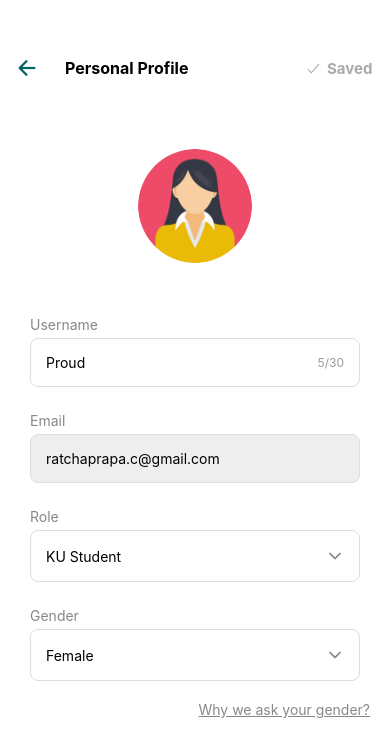
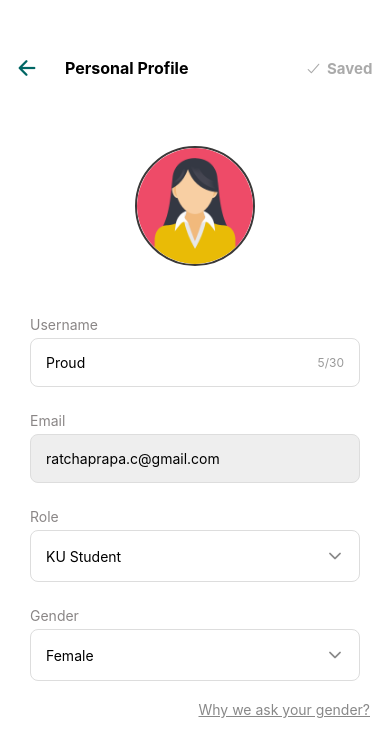
Before and after one commit to KU-Eater/KUEater-Frontend, a React Native app in the folder app/: screen /PersonalProfile in a window 390 px wide. Shown: the top 756 px of the page. Built offline with nearby package versions, Linux system fonts and the light colour scheme.

Commit message:
refactor profile picture

```diff
--- /dev/null
+++ b/app/components/ProfilePicture.tsx
@@ -0,0 +1,63 @@
+import React from "react";
+import { Image, StyleSheet, ImageStyle } from "react-native";
+import { useUserPreferences } from "../context/UserPreferencesContext";
+
+interface ProfilePictureProps {
+  size?: number;
+  style?: ImageStyle;
+  role?: string | null;
+  gender?: string | null;
+}
+
+const profilePics: { [key: string]: any } = {
+  "KU Student Male": require("../assets/roles/ku_student_m.png"),
+  "KU Student Female": require("../assets/roles/ku_student_f.png"),
+  "KU Student": require("../assets/roles/ku_student.png"),
+  "Exchange Student Male": require("../assets/roles/exchange_student_m.png"),
+  "Exchange Student Female": require("../assets/roles/exchange_student_f.png"),
+  "Exchange Student": require("../assets/roles/exchange_student.png"),
+  "KU Professor Male": require("../assets/roles/ku_professor_m.png"),
+  "KU Professor Female": require("../assets/roles/ku_professor_f.png"),
+  "KU Professor": require("../assets/roles/ku_professor.png"),
+  "KU Staff Male": require("../assets/roles/ku_staff_m.png"),
+  "KU Staff Female": require("../assets/roles/ku_staff_f.png"),
+  "KU Staff": require("../assets/roles/ku_staff.png"),
+  "Guest Male": require("../assets/roles/guest_m.png"),
+  "Guest Female": require("../assets/roles/guest_f.png"),
+  "Guest": require("../assets/roles/guest.png"),
+  "default": require("../assets/roles/default_profile.png"),
+};
+
+const ProfilePicture: React.FC<ProfilePictureProps> = ({
+  size = 120,
+  style,
+  role,
+  gender,
+}) => {
+  const { preferences } = useUserPreferences();
+
+  const finalRole = role || preferences.role || "default";
+  const finalGender = gender ? ` ${gender}` : preferences.gender ? ` ${preferences.gender}` : "";
+  const imageKey = `${finalRole}${finalGender}`;
+  const imageSource = profilePics[imageKey] || profilePics["default"];
+
+  return (
+    <Image
+      source={imageSource}
+      style={[
+        styles.profileImage,
+        { width: size, height: size, borderRadius: size / 2 },
+        style,
+      ]}
+    />
+  );
+};
+
+const styles = StyleSheet.create({
+  profileImage: {
+    borderWidth: 3,
+    borderColor: "#FFF",
+  },
+});
+
+export default ProfilePicture;
--- a/app/screens/AccountScreen.tsx
+++ b/app/screens/AccountScreen.tsx
@@ -6,6 +6,7 @@ import { RootStackParamList } from "../App";
 import { useUserPreferences } from "../context/UserPreferencesContext";
 import { Ionicons } from "@expo/vector-icons";
 import FeedbackModal from "../components/FeedbackModal";
+import ProfilePicture from "../components/ProfilePicture";
 
 type AccountScreenNavigationProp = NativeStackNavigationProp<RootStackParamList, "Account">;
 
@@ -13,33 +14,8 @@ const AccountScreen = () => {
   const { preferences } = useUserPreferences();
   const navigation = useNavigation<AccountScreenNavigationProp>();
   const [feedbackModalVisible, setFeedbackModalVisible] = useState(false);
-  const [feedbackText, setFeedbackText] = useState("");
 
 
-  const profilePics: { [key: string]: any } = {
-    "KU Student Male": require("../assets/roles/ku_student_m.png"),
-    "KU Student Female": require("../assets/roles/ku_student_f.png"),
-    "KU Student": require("../assets/roles/ku_student.png"),
-    "Exchange Student Male": require("../assets/roles/exchange_student_m.png"),
-    "Exchange Student Female": require("../assets/roles/exchange_student_f.png"),
-    "Exchange Student": require("../assets/roles/exchange_student.png"),
-    "KU Professor Male": require("../assets/roles/ku_professor_m.png"),
-    "KU Professor Female": require("../assets/roles/ku_professor_f.png"),
-    "KU Professor": require("../assets/roles/ku_professor.png"),
-    "KU Staff Male": require("../assets/roles/ku_staff_m.png"),
-    "KU Staff Female": require("../assets/roles/ku_staff_f.png"),
-    "KU Staff": require("../assets/roles/ku_staff.png"),
-    "Guest Male": require("../assets/roles/guest_m.png"),
-    "Guest Female": require("../assets/roles/guest_f.png"),
-    "Guest": require("../assets/roles/guest.png"),
-    "default": require("../assets/roles/default_profile.png"),
-  };
-
-  const getProfilePic = () => {
-    const role = preferences.role || "default";
-    const gender = preferences.gender ? ` ${preferences.gender}` : "";
-    return profilePics[`${role}${gender}`] || profilePics["default"];
-  };
 
 
   const handlePersonalProfile = () => { navigation.navigate("PersonalProfile") };
@@ -55,7 +31,7 @@ const AccountScreen = () => {
 
       {/* Profile Section */}
       <View style={styles.profileSection}>
-        <Image source={getProfilePic()} style={styles.profileImage} />
+        <ProfilePicture size={120} />
         <Text style={styles.username}>{preferences.username}</Text>
         <Text style={styles.userRole}>{preferences.role}</Text>
       </View>
@@ -130,13 +106,7 @@ const styles = StyleSheet.create({
     marginTop: 80,
     position: "absolute"
   },
-  profileImage: {
-    width: 120,
-    height: 120,
-    borderRadius: 100,
-    borderWidth: 3,
-    borderColor: "#FFF",
-  },
+
   username: {
     fontSize: 20,
     fontWeight: "bold",
--- a/app/screens/PersonalProfileScreen.tsx
+++ b/app/screens/PersonalProfileScreen.tsx
@@ -14,6 +14,8 @@ import { Ionicons } from "@expo/vector-icons";
 
 import { RootStackParamList } from "../App";
 import { useUserPreferences } from "../context/UserPreferencesContext";
+import ProfilePicture from "../components/ProfilePicture";
+
 
 type PersonalProfileScreenNavigationProp = NativeStackNavigationProp<
   RootStackParamList,
@@ -62,30 +64,6 @@ const PersonalProfileScreen = () => {
     setIsSaved(!hasChanges || !isUsernameValid);
   }, [username, role, gender]);
 
-  const profilePics: { [key: string]: any } = {
-    "KU Student Male": require("../assets/roles/ku_student_m.png"),
-    "KU Student Female": require("../assets/roles/ku_student_f.png"),
-    "KU Student": require("../assets/roles/ku_student.png"),
-    "Exchange Student Male": require("../assets/roles/exchange_student_m.png"),
-    "Exchange Student Female": require("../assets/roles/exchange_student_f.png"),
-    "Exchange Student": require("../assets/roles/exchange_student.png"),
-    "KU Professor Male": require("../assets/roles/ku_professor_m.png"),
-    "KU Professor Female": require("../assets/roles/ku_professor_f.png"),
-    "KU Professor": require("../assets/roles/ku_professor.png"),
-    "KU Staff Male": require("../assets/roles/ku_staff_m.png"),
-    "KU Staff Female": require("../assets/roles/ku_staff_f.png"),
-    "KU Staff": require("../assets/roles/ku_staff.png"),
-    "Guest Male": require("../assets/roles/guest_m.png"),
-    "Guest Female": require("../assets/roles/guest_f.png"),
-    "Guest": require("../assets/roles/guest.png"),
-    "default": require("../assets/roles/default_profile.png"),
-  };
-
-  const getProfilePic = () => {
-    const userRole = preferences.role || "default";
-    const userGender = preferences.gender ? ` ${preferences.gender}` : "";
-    return profilePics[`${userRole}${userGender}`] || profilePics["default"];
-  };
 
   // Handler to save changes
   const handleSave = () => {
@@ -127,7 +105,7 @@ const PersonalProfileScreen = () => {
 
       {/* Profile Picture Section */}
       <View style={styles.profileSection}>
-        <Image source={getProfilePic()} style={styles.profileImage} />
+        <ProfilePicture size={120} style={{borderColor: "#3A3838",borderWidth: 2}}/>
       </View>
 
       {/* Username Field */}
```
